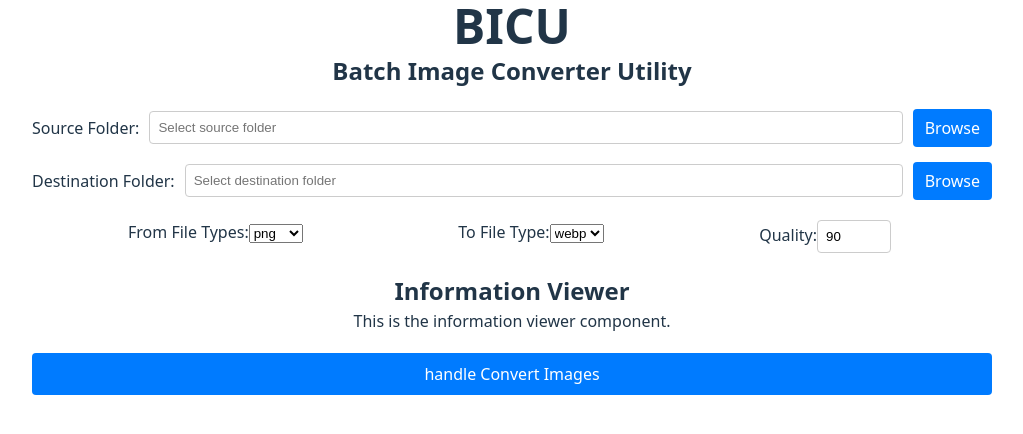
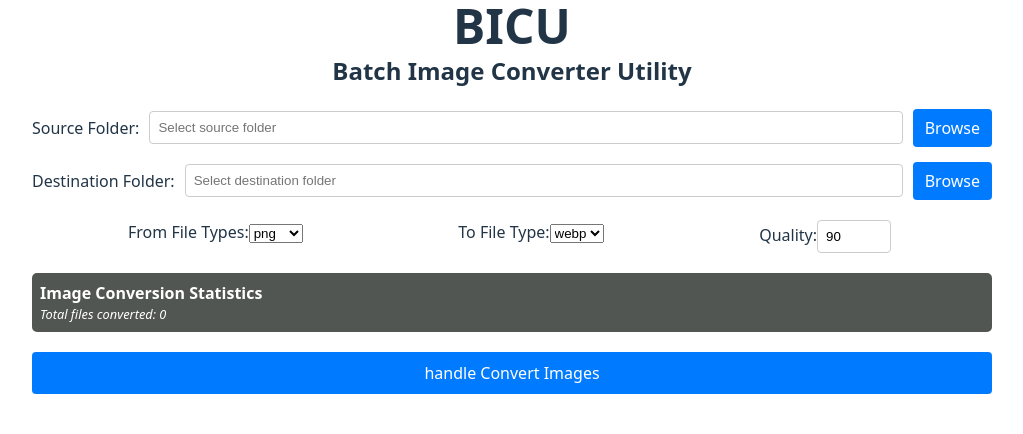
Before and after one commit to danieleugenevoigt/Image-Converter, a React (Vite) app in the folder image-converter/: page / in a window 1280 px wide. Shown: the top 434 px of the page, without its empty margins (128-1151 px from the left). Built offline with nearby package versions, Linux system fonts and the light colour scheme.

Commit message:
added converted images count statistic to InformationViewer

```diff
--- a/image-converter/src/App.jsx
+++ b/image-converter/src/App.jsx
@@ -12,6 +12,8 @@ function App() {
   const [message, setMessage] = useState("");
   const [fromFileType, setFromFileType] = useState("png");
   const [toFileType, setToFileType] = useState("webp");
+  const [fileCount, setFileCount] = useState(0);
+
   const [quality, setQuality] = useState(90);
 
   const handleBrowseSource = async () => {
@@ -40,6 +42,7 @@ function App() {
       return;
     }
 
+    setFileCount(0);
     setIsConverting(true);
     setMessage("Converting images...");
     console.log("Converting images with the following parameters:");
@@ -49,13 +52,14 @@ function App() {
     console.log("To File Type:", toFileType);
 
     try {
-      await invoke("convert_images", {
+      const count = await invoke("convert_images", {
         inputDir: sourcePath,
         outputDir: destinationPath,
         inputFileType: fromFileType,
         outputFileType: toFileType,
         quality: quality});
 
+      setFileCount(count);
       setMessage("Conversion completed successfully!");
     } catch (error) {
       console.error("Error during conversion:", error);
@@ -113,7 +117,7 @@ function App() {
             onChange={(e) => setQuality(Number(e.target.value))}          />
         </div>
       </div>
-      <div><InformationViewer /></div>
+      <div><InformationViewer fileCount={fileCount}/></div>
       <button className="convert-button" onClick={handleConvertImages} disabled={isConverting}>
         {isConverting ? "Converting..." : "handle Convert Images"}
       </button>
--- a/image-converter/src/InformationViewer/InformationViewer.jsx
+++ b/image-converter/src/InformationViewer/InformationViewer.jsx
@@ -1,11 +1,11 @@
 import React from 'react'
-import './informationViewer.css'
+import "./informationViewer.css"
 
-const InformationViewer = () => {
+const InformationViewer = ({ fileCount }) => {
   return (
-    <div classname='information-viewer'>
-      <h2>Information Viewer</h2>
-      <p>This is the information viewer component.</p>
+    <div className='information-viewer'>
+      <h2>Image Conversion Statistics</h2>
+      <p>Total files converted: {fileCount}</p>
     </div>
   )
 }
--- a/image-converter/src/InformationViewer/informationViewer.css
+++ b/image-converter/src/InformationViewer/informationViewer.css
@@ -1,14 +1,27 @@
 .information-viewer {
-    background-color: #2be95d;
-    padding: 20px;
-    border-radius: 8px;
+    background-color: #515652;
+    padding: .5rem;
+    border-radius: 5px;
     display: flex;
-    flex-direction: row;
-    align-items: center;
+    flex-direction: column;
+    align-items: top;
     justify-content: top;
-    gap: 20px;
-    text-align: center;
-    max-height: 10vh;
-    max-width: 50vw;
+    text-align: left;
+    max-height: 20vh;
+    max-width: 80vw;
     margin: auto;
   }
+
+  .information-viewer h2 {
+    font-size: 1rem;
+    color: #ffffff;
+    padding: 0rem;
+  }
+
+  .information-viewer p {
+    font-size: 0.8rem;
+    font-style: italic;
+    color: #ffffff;
+    padding: 0rem;
+
+  }
```
Also changed, not shown: 1 other file (tests, documents, lock files or other folders).
